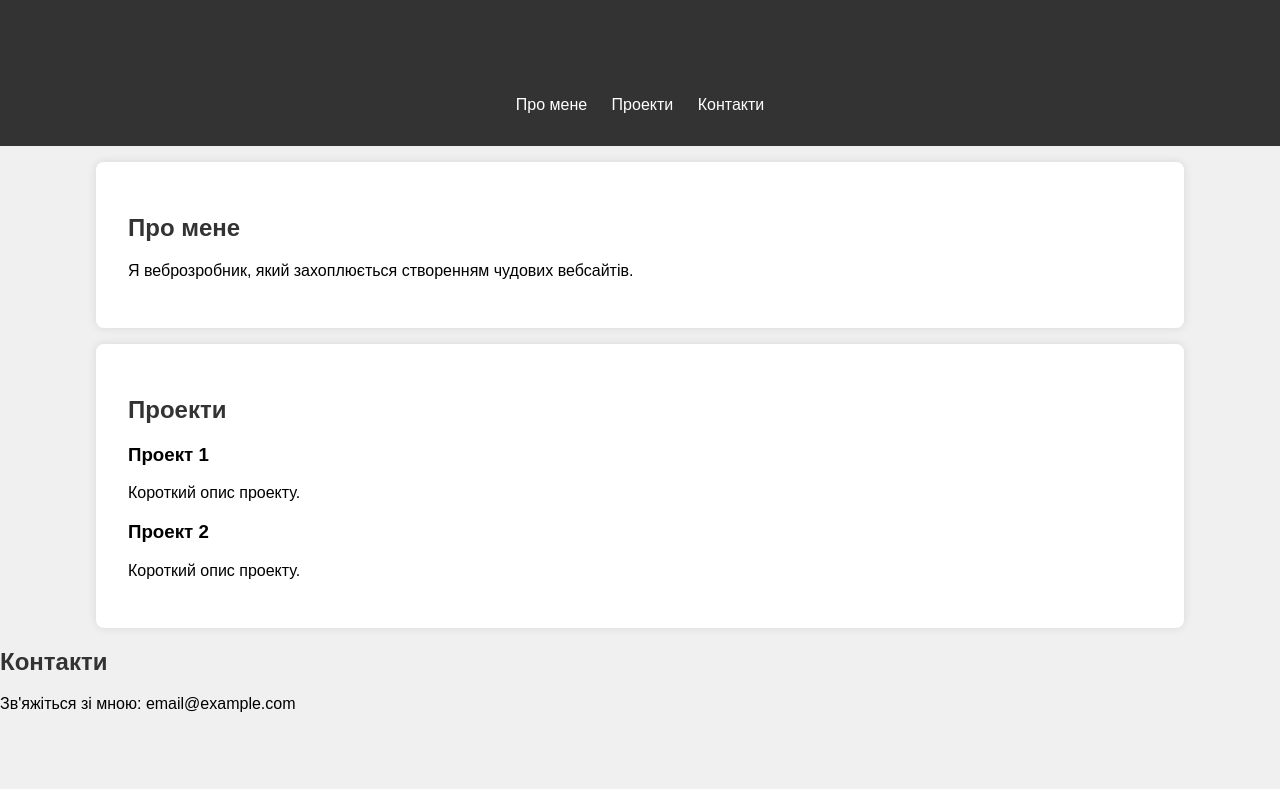
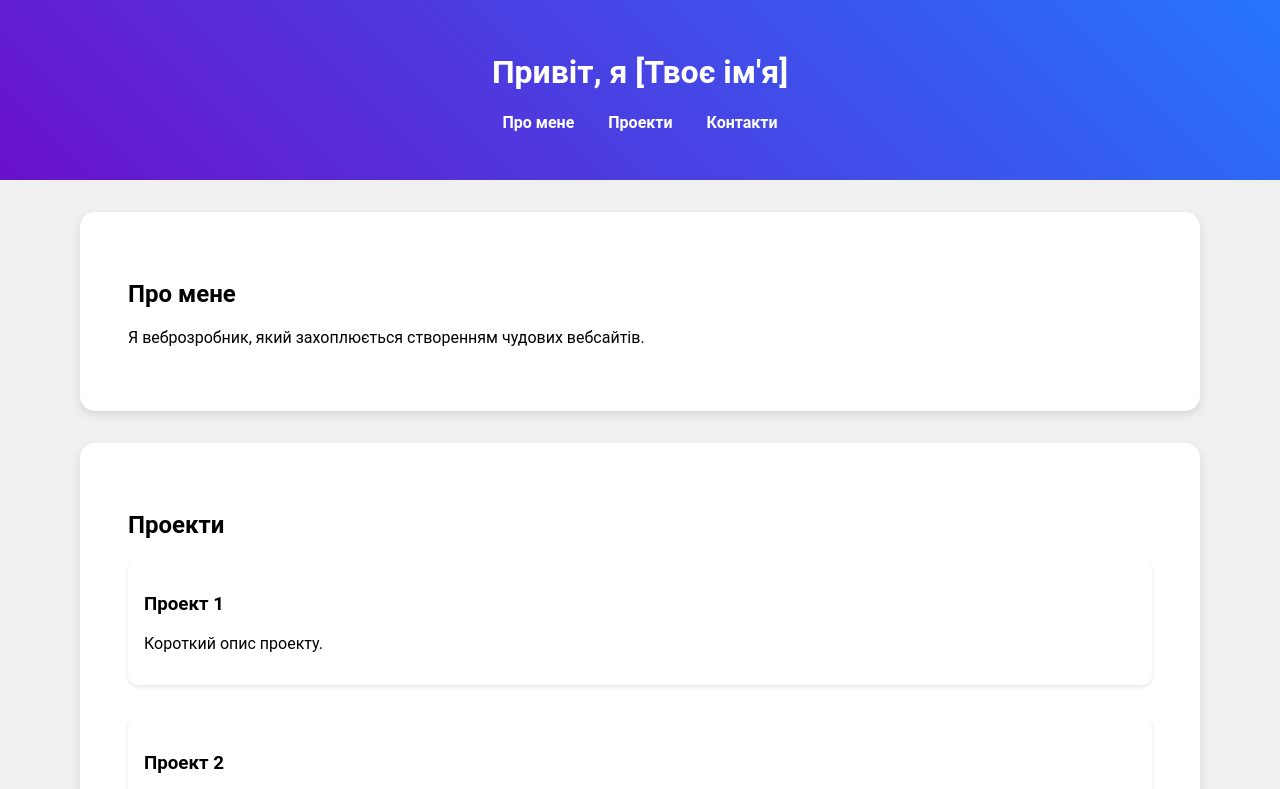
Before and after one commit to sassshalemon/my-portfolio, a plain HTML site: page index.html in a window 1280 px wide. Shown: the top 789 px of the page. Drawn offline with Linux system fonts and the light colour scheme.

Commit message:
Update style.css

```diff
--- a/style.css
+++ b/style.css
@@ -1,41 +1,53 @@
 body {
-    font-family: Arial, sans-serif;
+    font-family: 'Roboto', sans-serif;
     margin: 0;
     padding: 0;
     background-color: #f0f0f0;
 }
 
 header {
-    background-color: #333;
+    background: linear-gradient(45deg, #6a11cb, #2575fc);
+    padding: 2rem;
     color: white;
-    padding: 1rem;
     text-align: center;
 }
 
 nav ul {
-    list-style-type: none;
+    list-style: none;
     padding: 0;
 }
 
 nav ul li {
     display: inline;
-    margin: 0 10px;
+    margin: 0 15px;
 }
 
 nav ul li a {
     color: white;
     text-decoration: none;
+    font-weight: bold;
 }
 
 section {
-    padding: 2rem;
+    padding: 3rem;
+    margin: 2rem auto;
     background-color: white;
-    margin: 1rem auto;
     width: 80%;
-    border-radius: 8px;
-    box-shadow: 0 0 10px rgba(0, 0, 0, 0.1);
+    border-radius: 15px;
+    box-shadow: 0 4px 8px rgba(0, 0, 0, 0.1);
 }
 
-h1, h2 {
-    color: #333;
+.project-card {
+    background-color: #fff;
+    border-radius: 10px;
+    padding: 1rem;
+    box-shadow: 0 2px 4px rgba(0, 0, 0, 0.1);
+    margin-bottom: 2rem;
 }
+
+footer {
+    background-color: #333;
+    color: white;
+    text-align: center;
+    padding: 2rem;
+}
```
